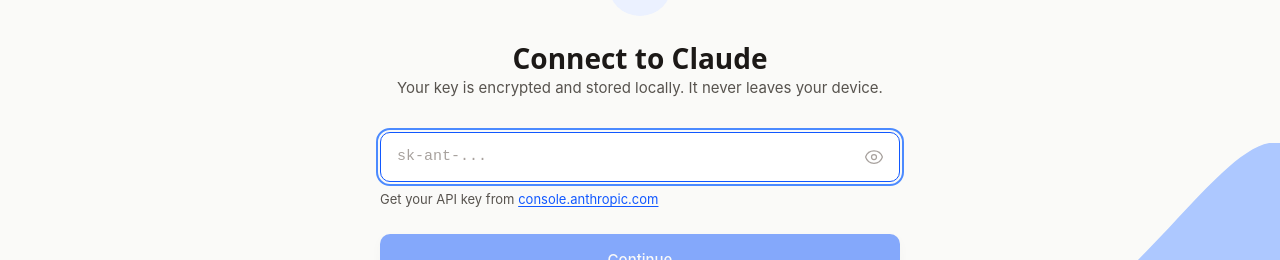
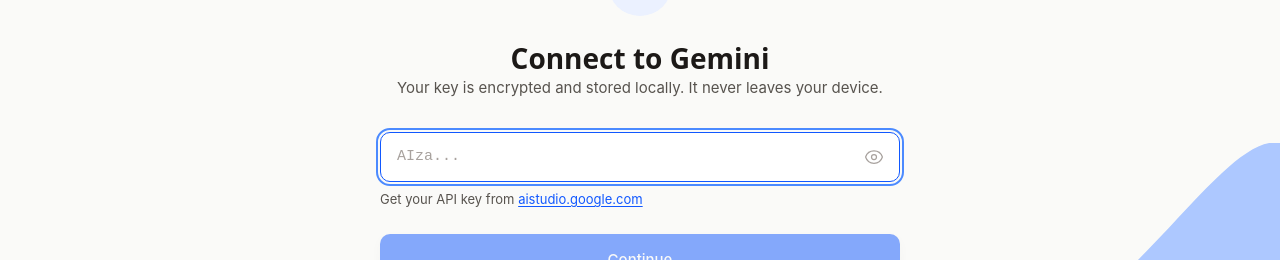
Before and after one commit to Imane-Idrissi/self-reflection-app, a React (Vite) app: page / in a window 1280 px wide. Both pictures are taken after a click on the button "Start New Session". Shown: the part 337-597 px from the top of the page. Built offline with nearby package versions, Linux system fonts and the light colour scheme.

Commit message:
feat: update UI strings and links from Claude to Gemini
Heading, prefix validation, placeholder, and help link now reference
Gemini and Google AI Studio instead of Claude and Anthropic.

```diff
--- a/src/renderer/screens/ApiKeySetupScreen.tsx
+++ b/src/renderer/screens/ApiKeySetupScreen.tsx
@@ -19,15 +19,23 @@
     setSaving(true);
     setError('');
 
+    const trimmed = key.trim();
+    if (!trimmed.startsWith('AIza')) {
+      setError('API keys start with "AIza". Please check your key and try again.');
+      setSaving(false);
+      return;
+    }
+
     try {
-      const result = await window.api.apikeySave({ key: key.trim() });
+      const result = await window.api.apikeySave({ key: trimmed });
       if (result.success) {
         onComplete();
       } else {
         setError(result.error || 'Failed to save API key');
       }
-    } catch {
-      setError('Something went wrong. Please try again.');
+    } catch (err) {
+      console.error('API key save failed:', err);
+      setError('Something went wrong. Please try again later.');
     } finally {
       setSaving(false);
     }
@@ -51,7 +59,7 @@
             <KeyIcon />
           </div>
           <h1 className="font-heading text-h1 font-bold leading-[1.3] text-text-primary mb-sm">
-            {isChange ? 'Update API Key' : 'Connect to Claude'}
+            {isChange ? 'Update API Key' : 'Connect to Gemini'}
           </h1>
           <p className="text-body leading-[1.6] text-text-secondary">
             Your key is encrypted and stored locally — it never leaves your device.
@@ -65,7 +73,7 @@
               value={key}
               onChange={(e) => { setKey(e.target.value); setError(''); }}
               onKeyDown={handleKeyDown}
-              placeholder="sk-ant-..."
+              placeholder="AIza..."
               autoFocus
               className="w-full rounded-md border border-border bg-bg-elevated px-md py-[12px] pr-[48px] text-body font-mono leading-[1.6] text-text-primary placeholder:text-text-tertiary transition-colors duration-[150ms] ease-out focus:border-primary-500 focus:outline-none"
             />
@@ -85,10 +93,10 @@
           <p className="mt-sm text-small leading-[1.5] text-text-tertiary">
             Get your API key from{' '}
             <button
-              onClick={() => window.open('https://console.anthropic.com/settings/keys')}
+              onClick={() => window.open('https://aistudio.google.com/apikey')}
               className="text-primary-500 hover:text-primary-600 underline underline-offset-2 transition-colors duration-[150ms]"
             >
-              console.anthropic.com
+              aistudio.google.com
             </button>
           </p>
         </div>
--- a/src/renderer/screens/SetupWizard.tsx
+++ b/src/renderer/screens/SetupWizard.tsx
@@ -134,15 +134,23 @@
     setSaving(true);
     setError('');
 
+    const trimmed = key.trim();
+    if (!trimmed.startsWith('AIza')) {
+      setError('API keys start with "AIza". Please check your key and try again.');
+      setSaving(false);
+      return;
+    }
+
     try {
-      const result = await window.api.apikeySave({ key: key.trim() });
+      const result = await window.api.apikeySave({ key: trimmed });
       if (result.success) {
         onDone();
       } else {
         setError(result.error || 'Failed to save API key');
       }
-    } catch {
-      setError('Something went wrong. Please try again.');
+    } catch (err) {
+      console.error('API key save failed:', err);
+      setError('Something went wrong. Please try again later.');
     } finally {
       setSaving(false);
     }
@@ -161,7 +169,7 @@
           <KeyIcon />
         </div>
         <h1 className="font-heading text-h1 font-bold leading-[1.3] text-text-primary mb-sm">
-          Connect to Claude
+          Connect to Gemini
         </h1>
         <p className="text-body leading-[1.6] text-text-secondary">
           Your key is encrypted and stored locally. It never leaves your device.
@@ -175,7 +183,7 @@
             value={key}
             onChange={(e) => { setKey(e.target.value); setError(''); }}
             onKeyDown={handleKeyDown}
-            placeholder="sk-ant-..."
+            placeholder="AIza..."
             autoFocus
             className="w-full rounded-md border border-border bg-bg-elevated px-md py-[12px] pr-[48px] text-body font-mono leading-[1.6] text-text-primary placeholder:text-text-tertiary transition-colors duration-[150ms] ease-out focus:border-primary-500 focus:outline-none"
           />
@@ -195,10 +203,10 @@
         <p className="mt-sm text-small leading-[1.5] text-text-secondary">
           Get your API key from{' '}
           <button
-            onClick={() => window.open('https://console.anthropic.com/settings/keys')}
+            onClick={() => window.open('https://aistudio.google.com/apikey')}
             className="text-primary-500 hover:text-primary-600 underline underline-offset-2 transition-colors duration-[150ms]"
           >
-            console.anthropic.com
+            aistudio.google.com
           </button>
         </p>
       </div>
```
